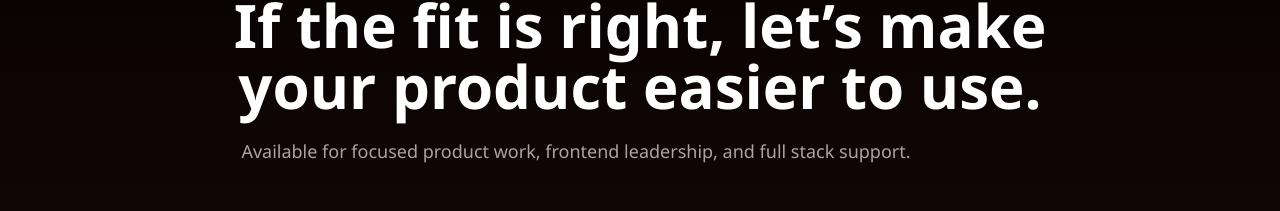
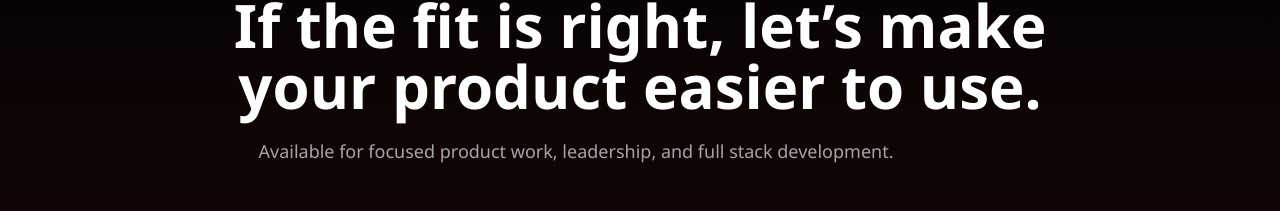
Before and after one commit to ZarrarPalekar/ReactiFolio, a Next.js app: page / in a window 1280 px wide. Shown: the part 9607-9818 px from the top of the page. Built offline with nearby package versions, Linux system fonts and the light colour scheme.

Commit message:
UI text changes

```diff
--- a/app/opengraph-image.tsx
+++ b/app/opengraph-image.tsx
@@ -13,7 +13,6 @@ export default function OpenGraphImage() {
   const subtitle = `Portfolio, projects, experience, and product-focused engineering by ${siteConfig.name}.`;
 
   return new ImageResponse(
-    (
     <div
       style={{
         height: "100%",
@@ -43,7 +42,9 @@ export default function OpenGraphImage() {
         <div>Mumbai, India</div>
       </div>
 
-        <div style={{ display: "flex", flexDirection: "column", maxWidth: "900px" }}>
+      <div
+        style={{ display: "flex", flexDirection: "column", maxWidth: "900px" }}
+      >
         <div
           style={{
             display: "flex",
@@ -55,7 +56,7 @@ export default function OpenGraphImage() {
           }}
         >
           <span>React Frontend</span>
-            <span>and Node.js</span>
+          <span>and Node.js Backend</span>
           <span>Full Stack Engineer</span>
         </div>
         <div
@@ -101,8 +102,7 @@ export default function OpenGraphImage() {
           React • Node.js • TypeScript
         </div>
       </div>
-      </div>
-    ),
+    </div>,
     size,
   );
 }
--- a/components/home/contact-cta.tsx
+++ b/components/home/contact-cta.tsx
@@ -35,7 +35,7 @@ export function ContactCta() {
           <SectionHeading
             eyebrow="Contact"
             title="If the fit is right, let’s make your product easier to use."
-            description="Available for focused product work, frontend leadership, and full stack support."
+            description="Available for focused product work, leadership, and full stack development."
             align="center"
           />
         </Reveal>
```
Lines whose indentation alone changed are shown as unchanged.
